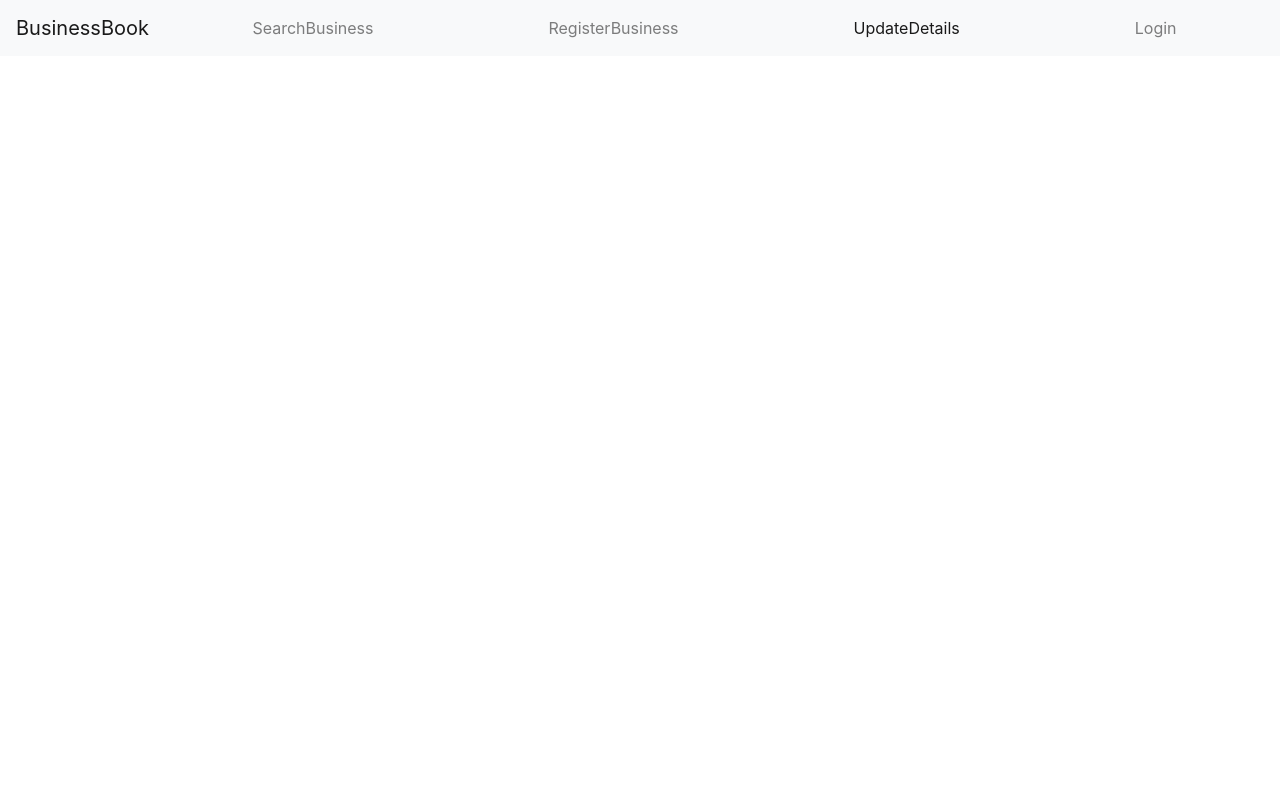
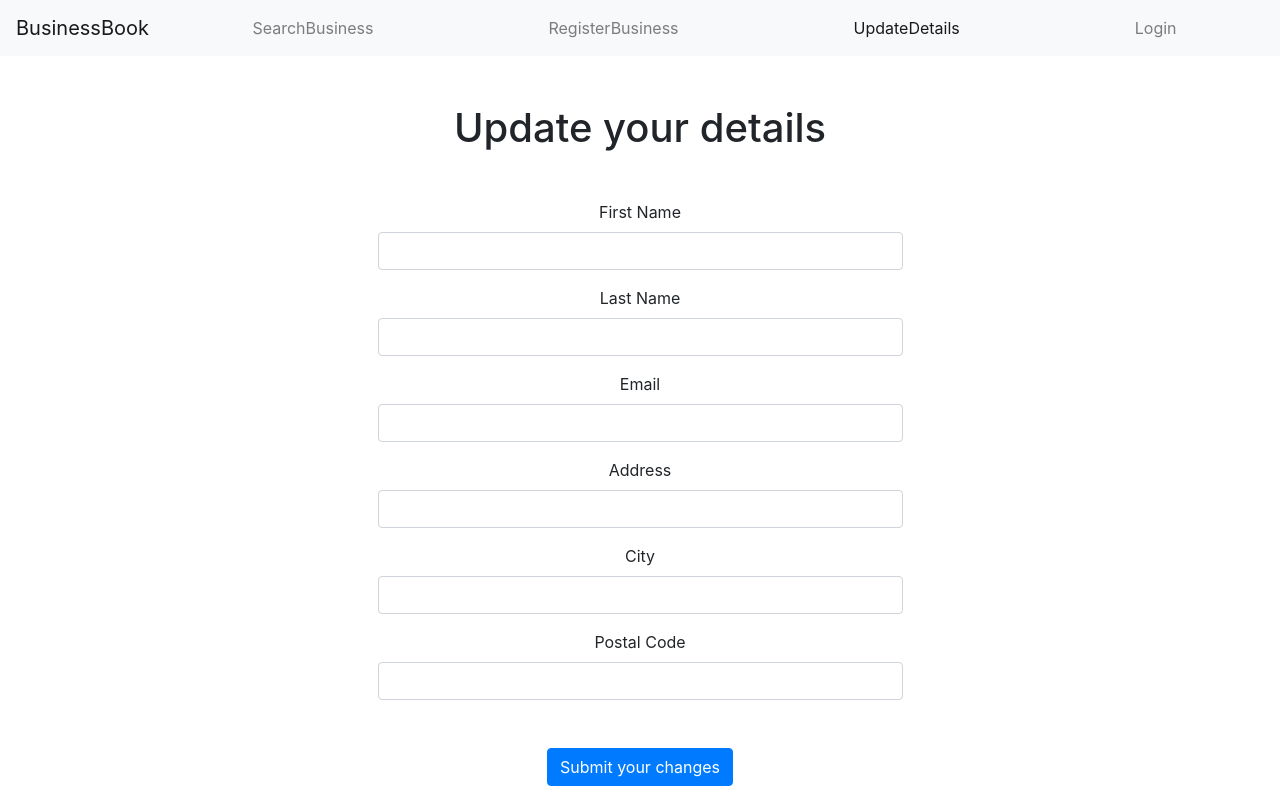
Before and after one commit to VanessaAla/businessbook-frontend, a React (Create React App) app: page /update-details in a window 1280 px wide. Built offline with nearby package versions, Linux system fonts and the light colour scheme; no server answers.

Commit message:
added user form fields

```diff
--- a/src/pages/UpdateDetails/index.js
+++ b/src/pages/UpdateDetails/index.js
@@ -1,5 +1,96 @@
-import React from "react";
+import React, { useState } from "react";
+import Form from "react-bootstrap/Form";
+import Button from "react-bootstrap/Button";
+import Container from "react-bootstrap/Container";
+import { selectUser } from "../../store/user/selectors";
+import { Col } from "react-bootstrap";
+import { useSelector } from "react-redux";
 
 export default function UpdateDetails() {
-  return <div></div>;
+  const [firstName, set_firstName] = useState("");
+  const [lastName, set_lastName] = useState("");
+  const [email, set_Email] = useState("");
+  const [address, set_Address] = useState("");
+  const [city, set_City] = useState("");
+  const [postalCode, set_PostalCode] = useState("");
+
+  const user = useSelector(selectUser);
+
+  function submitForm(event) {
+    event.preventDefault();
+  }
+
+  return (
+    <Container>
+      {" "}
+      <Form as={Col} md={{ span: 6, offset: 3 }} className="mt-5">
+        <h1 className="mt-5 mb-5">Update your details</h1>
+        <Form.Group controlId="formBasicFirstName">
+          <Form.Label>First Name</Form.Label>
+          <Form.Control
+            value={firstName}
+            onChange={(event) => set_firstName(event.target.value)}
+            type="firstName"
+            placeholder={user.firstName}
+            required
+          />
+        </Form.Group>
+        <Form.Group controlId="formBasicLastName">
+          <Form.Label>Last Name</Form.Label>
+          <Form.Control
+            value={lastName}
+            onChange={(event) => set_lastName(event.target.value)}
+            type="lastName"
+            placeholder={user.lastName}
+            required
+          />
+        </Form.Group>
+        <Form.Group controlId="formBasicEmail">
+          <Form.Label>Email</Form.Label>
+          <Form.Control
+            value={email}
+            onChange={(event) => set_Email(event.target.value)}
+            type="email"
+            placeholder={user.email}
+            required
+          />
+        </Form.Group>
+
+        <Form.Group controlId="formBasicAddress">
+          <Form.Label>Address</Form.Label>
+          <Form.Control
+            value={address}
+            onChange={(event) => set_Address(event.target.value)}
+            type="address"
+            placeholder={user.address}
+            required
+          />
+        </Form.Group>
+        <Form.Group controlId="formBasicCity">
+          <Form.Label>City</Form.Label>
+          <Form.Control
+            value={city}
+            onChange={(event) => set_City(event.target.value)}
+            type="city"
+            placeholder={user.city}
+          ></Form.Control>
+        </Form.Group>
+        <Form.Group controlId="formBasicPostalCode">
+          <Form.Label>Postal Code</Form.Label>
+          <Form.Control
+            value={postalCode}
+            onChange={(event) => set_PostalCode(event.target.value)}
+            type="postalCode"
+            placeholder={user.postalCode}
+            required
+          />
+        </Form.Group>
+        <Form.Group className="mt-5">
+          <Button variant="primary" type="submit" onClick={submitForm}>
+            Submit your changes
+          </Button>
+        </Form.Group>
+      </Form>
+    </Container>
+  );
 }
```
